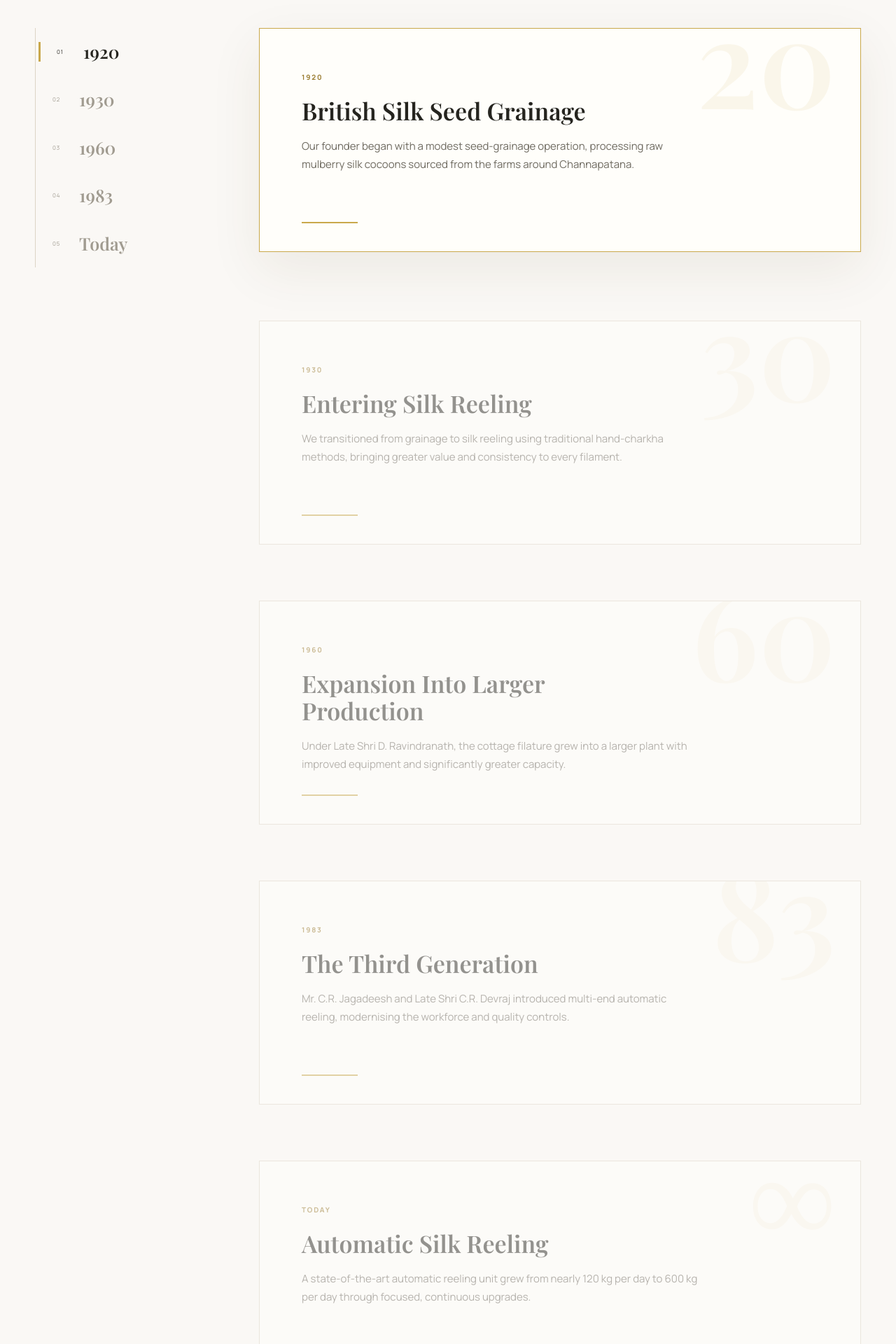
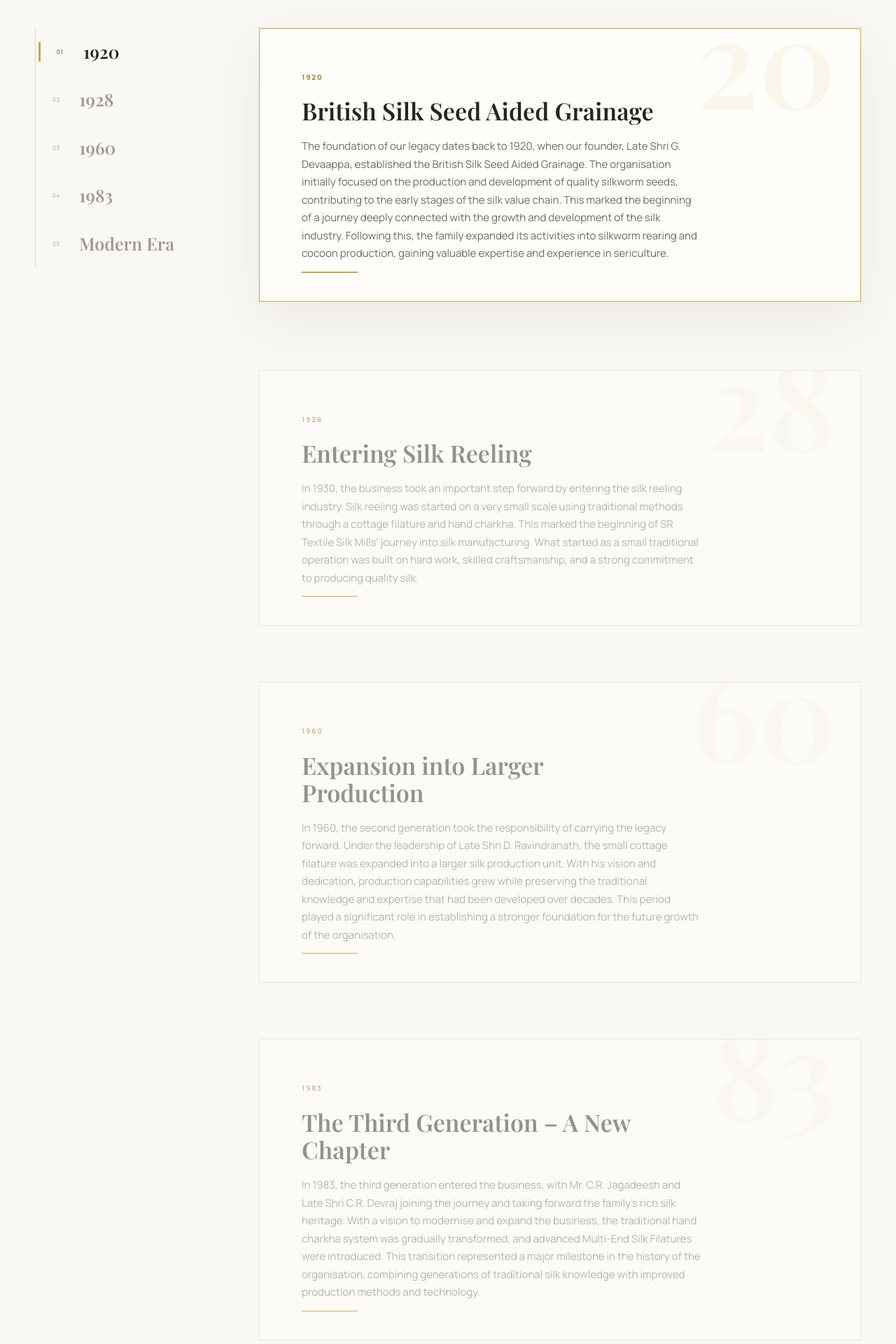
Before and after one commit to ayushgowdamj/SRTSM, a React (Vite) app: page / in a window 1280 px wide. Shown: the part 1300-3220 px from the top of the page at 70% size. Built offline with nearby package versions, Linux system fonts and the light colour scheme; the HTML template or start-up script is replaced by a standard one; a web font is replaced by a local one.

Commit message:
Update history: change silk reeling milestone year from 1930 to 1928 and add full detailed history content

```diff
--- a/src/App.tsx
+++ b/src/App.tsx
@@ -17,28 +17,28 @@ const photos = {
 const milestones = [
   {
     year: "1920",
-    title: "British Silk Seed Grainage",
-    text: "Our founder began with a modest seed-grainage operation, processing raw mulberry silk cocoons sourced from the farms around Channapatana.",
+    title: "British Silk Seed Aided Grainage",
+    text: "The foundation of our legacy dates back to 1920, when our founder, Late Shri G. Devaappa, established the British Silk Seed Aided Grainage. The organisation initially focused on the production and development of quality silkworm seeds, contributing to the early stages of the silk value chain. This marked the beginning of a journey deeply connected with the growth and development of the silk industry. Following this, the family expanded its activities into silkworm rearing and cocoon production, gaining valuable expertise and experience in sericulture.",
   },
   {
-    year: "1930",
+    year: "1928",
     title: "Entering Silk Reeling",
-    text: "We transitioned from grainage to silk reeling using traditional hand-charkha methods, bringing greater value and consistency to every filament.",
+    text: "In 1930, the business took an important step forward by entering the silk reeling industry. Silk reeling was started on a very small scale using traditional methods through a cottage filature and hand charkha. This marked the beginning of SR Textile Silk Mills' journey into silk manufacturing. What started as a small traditional operation was built on hard work, skilled craftsmanship, and a strong commitment to producing quality silk.",
   },
   {
     year: "1960",
-    title: "Expansion Into Larger Production",
-    text: "Under Late Shri D. Ravindranath, the cottage filature grew into a larger plant with improved equipment and significantly greater capacity.",
+    title: "Expansion into Larger Production",
+    text: "In 1960, the second generation took the responsibility of carrying the legacy forward. Under the leadership of Late Shri D. Ravindranath, the small cottage filature was expanded into a larger silk production unit. With his vision and dedication, production capabilities grew while preserving the traditional knowledge and expertise that had been developed over decades. This period played a significant role in establishing a stronger foundation for the future growth of the organisation.",
   },
   {
     year: "1983",
-    title: "The Third Generation",
-    text: "Mr. C.R. Jagadeesh and Late Shri C.R. Devraj introduced multi-end automatic reeling, modernising the workforce and quality controls.",
+    title: "The Third Generation – A New Chapter",
+    text: "In 1983, the third generation entered the business, with Mr. C.R. Jagadeesh and Late Shri C.R. Devraj joining the journey and taking forward the family's rich silk heritage. With a vision to modernise and expand the business, the traditional hand charkha system was gradually transformed, and advanced Multi-End Silk Filatures were introduced. This transition represented a major milestone in the history of the organisation, combining generations of traditional silk knowledge with improved production methods and technology.",
   },
   {
-    year: "Today",
-    title: "Automatic Silk Reeling",
-    text: "A state-of-the-art automatic reeling unit grew from nearly 120 kg per day to 600 kg per day through focused, continuous upgrades.",
+    year: "Modern Era",
+    title: "A New Era of Automatic Silk Reeling",
+    text: "Continuing the journey of innovation and technological advancement, the organisation later installed an Automatic Silk Reeling (ARM) Unit. The automatic unit initially operated with a production capacity of approximately 120 kilograms per day. Through continuous development, improved technology, operational expertise, and the dedication of our skilled workforce, the production capacity of the same unit has grown significantly. Today, SR Textile Silk Mills proudly operates with a production capacity of approximately 600 kilograms per day, representing a remarkable transformation from its humble beginnings.",
   },
 ];
 
```
